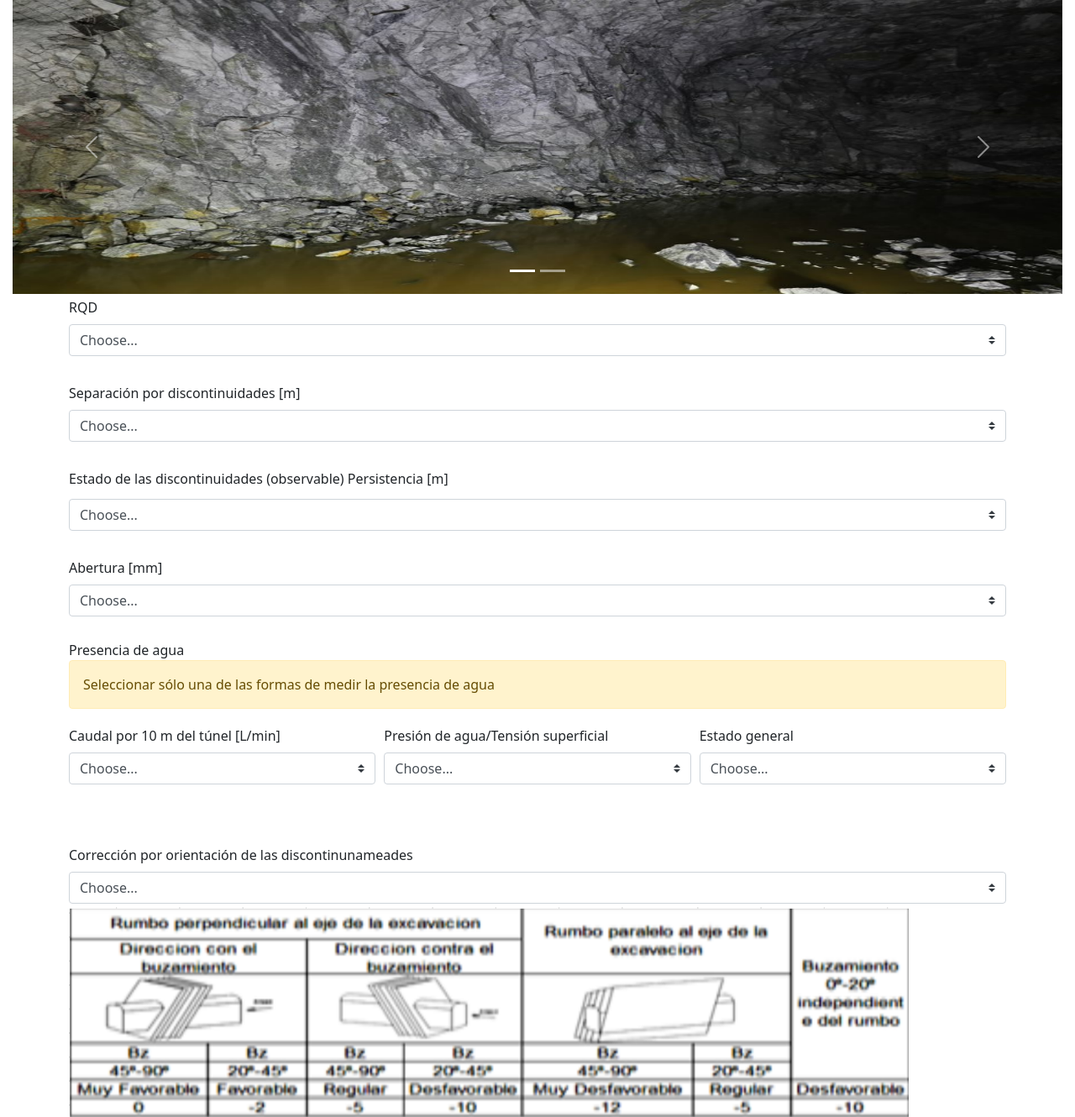
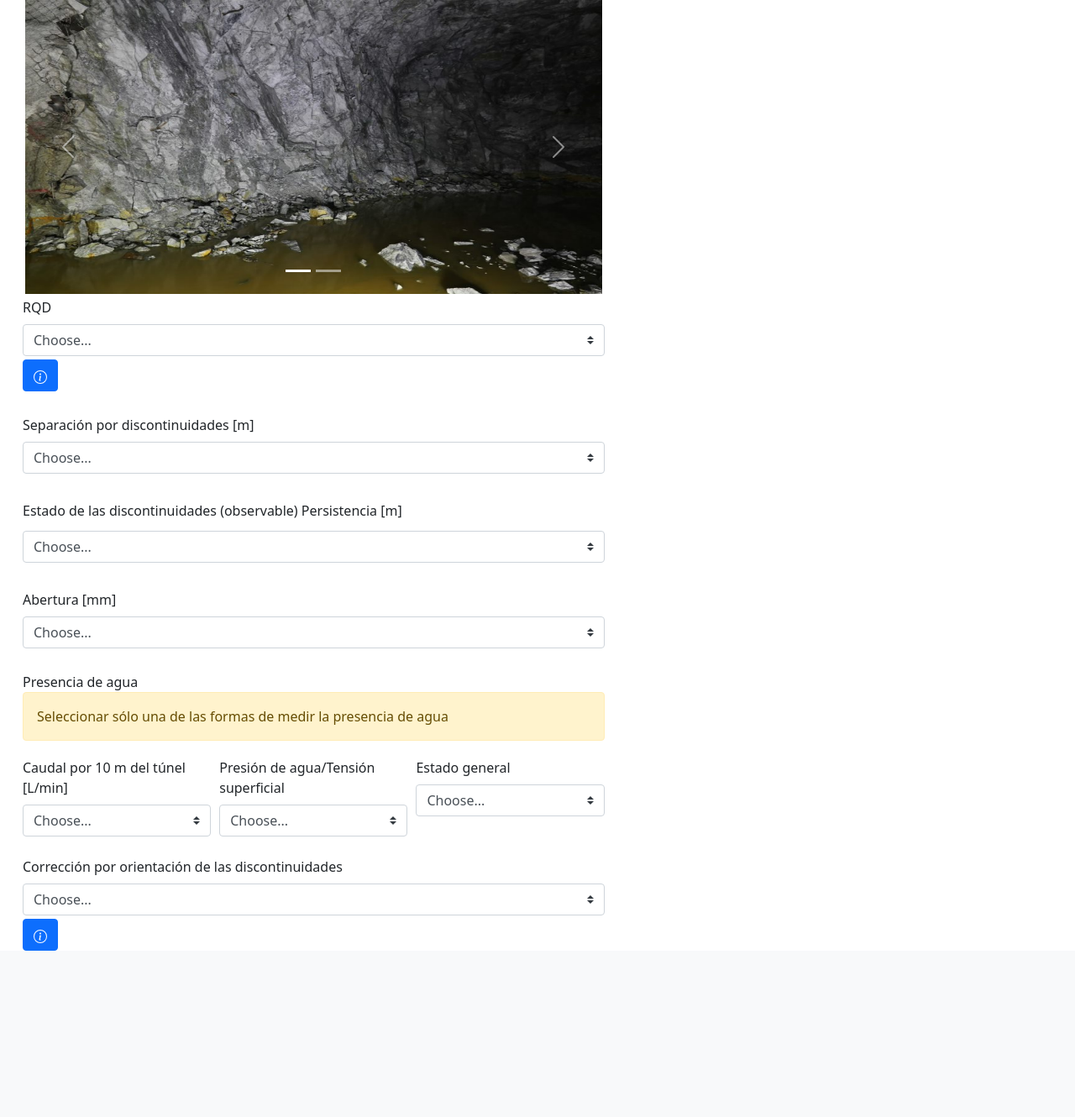
Before and after one commit to cata-cvc/taller-de-proyectos, a Flask app: page /rmr in a window 1280 px wide, after a click on "Datos fotografía". Shown: the part 118-1448 px from the top of the page at 84% size. After the commit the page ends 1250 px from the top, so only its background shows below. Run offline with Flask 2, Linux system fonts and the light colour scheme; some libraries are stand-ins or nearby versions.

Commit message:
version presentada

```diff
--- a/app.py
+++ b/app.py
@@ -1,6 +1,10 @@
-from flask import Flask, redirect, url_for, render_template, request
+from flask import Flask, redirect, url_for, render_template, request, send_file
+
 from wtforms import Form, TextField, TextAreaField, validators, StringField, SubmitField
 import sqlite3 as sql
+import xlsxwriter
+import os
+
 
 conn = sql.connect('database.db')
 print ("Opened database successfully")
@@ -47,6 +51,8 @@ def nueva_empresa():
 
 empresa="Empresa test"
 geologo="Geologo test"
+informe=[]
+param=["Resistencia", "RQD", "Separación", "Persistencia", "Abertura", "Rugosidad", "Relleno", "Alteracion", "Corrección por discontinuidades", "Puntaje", "Clase", "Excavacion", "Apernado", "Hormigón", "Aceros", "Fortificacion Geobrugg"]
 
 @app.route("/rmr")
 def rmr():
@@ -68,7 +74,7 @@ def rec_rmr():
     if request.method=='POST':
         resistencia=0
         r1=request.form.get("resistencia1")
-        r2=request.args.get("resistencia2")
+        r2=request.form.get("resistencia2")
         if r1==None:
             resistencia=int(r2)
         elif r2==None:
@@ -93,8 +99,9 @@ def rec_rmr():
         rugosidad=int(request.form.get("rugosidad"))
         relleno=int(request.form.get("relleno"))
         alteracion=int(request.form.get("alteracion"))
-    puntaje=resistencia+rqd+separacion+persistencia+abertura+agua+rugosidad+relleno+alteracion+correccion
+    puntaje1=resistencia+rqd+separacion+persistencia+abertura+agua+rugosidad+relleno+alteracion+correccion
     clase=""
+    puntaje=puntaje1*0.68+4.13
     if puntaje < 21:
         clase="Clase V"
     elif puntaje < 41 and puntaje > 20:
@@ -110,24 +117,29 @@ def rec_rmr():
     apernado=""
     hormigon=""
     aceros=""
+    fortificacion=""
     if clase=="Clase I":
         excavacion="Frente completa, 3 metros de avance"
         apernado="Generalmente no requiere soporte"
         hormigon="Generalmente no requiere soporte"
         aceros="Generalmente no requiere soporte"
+        fortificacion="Pernos Split Set con Shotcrete con fibras donde se requiera"
     elif clase=="Clase II":
         excavacion="Frente completa, 1 a 1,5 metros de avances, soporte completo a 20 metros de la frente"
         apernado="Localmente, apernado en corona de 3 metros de largo, espaciado 2,5 metros con mallado de alambre en el techo"
         hormigon="50 milimetros en corona, donde sea requerido"
         aceros="Ninguno"
+        fortificacion="Localmente pernos Split Set de 3 metros cada 2,5 metros; con Malla Eslavonado MFI 3500 y Shotcrete de 50 mm en corona o donde se requiera"
     elif clase=="Clase III":
         excavacion="Encabezado superior y banco. Avance de 1,5 a 3 metros, comenzar soporte después de cada tronada. Soporte completo a 10 metros de la frente"
         apernado="Apernado sistemático de 4 metros de largo, espaciado de 1,5 a 2 metros en coronas y murallas, con mallado de alambre"
         hormigon="50 a 100 milimetros en frente y 30 milimetros lados"
         aceros="Ninguno"
+        fortificacion="Pernos Helicoidales hormigonado 25 mm de 4 metros cada 1,5 a 2 metros en corona y murallas; Malla Minax 80/4 en techo y Shotcrete 50 a 100 mm en frente y 30 mm en lados"
     elif clase=="Clase IV":
         excavacion="Encabezado superior y banco, avance de 1 a 1,5 metros en corona. Instalar soporte al mismo tiempo que se genera excavación a 10 metros de la frente"
         apernado="Apernado sistemático de 4 a 5 metros de longitud, espaciados de 1 a 1,5 metros en corona y murallas, con mallado de alambre"
+        fortificacion="Pernos Helicoidales hormigonado 25 mm de 4 metros cada 1 a 1,5 metros en corona y murallas; Malla Minax 80/5 y Shotcrete 100 a 150 mm en corona y 100 mm en lados"
         hormigon="100 a 150 milimetros en corona y 100 milimetros en lados"
         aceros="Costillas livianas a medias, espaciadas 1,5 metros donde se requiera"
     elif clase=="Clase V":
@@ -135,15 +147,33 @@ def rec_rmr():
         apernado="Apernado sistemático de 5 a 6 metros de longitud, espaciado de 1 a 1,5 metros en corona y murallas, con mallado de alambre y pernos invertidos"
         hormigon="150 a 200 milimetros en corona, 150 milimetros en lados y 50 milimetros sobre frente"
         aceros="Costillas medias a pesadas, espaciadas de 0,75 metros con revestimiento de acero y tablestacas si se requiere. Invertido cerrado"
+        fortificacion="Pernos Helicodiales hormigonado 25 mm de 4 metros; Malla Minax 80/4 plus, Pernos Cables Espirales hormigonados de 6 metros; Malla Minax 65/4 y Shotcrete"
 
-    return render_template('rec_rmr.html', puntaje=puntaje, clase=clase, excavacion=excavacion, apernado=apernado,hormigon=hormigon,aceros=aceros)
+    informe=[resistencia, rqd, separacion, persistencia, abertura, rugosidad, relleno, alteracion, correccion, puntaje, clase, excavacion, apernado, hormigon, aceros, fortificacion]
+
+    workbook = xlsxwriter.Workbook('datos1.xlsx')
+    worksheet = workbook.add_worksheet()
+
+    row=0
+    col=0
+    for i in range(len(informe)):
+        worksheet.write(row,col,param[i])
+        worksheet.write(row, col+1, informe[i])
+        row +=1
+
+    workbook.close()
+
+    return render_template('rec_rmr.html', puntaje=puntaje, clase=clase, excavacion=excavacion, apernado=apernado,hormigon=hormigon,aceros=aceros, fortificacion=fortificacion)
 
 
 @app.route("/nuevo_proyecto")
 def proyecto():
     return render_template('proyecto.html', show_predictions_modal=True)
 
-
+UPLOAD_DIRECTORY = "/TP"
+@app.route("/rec_rmr/<path:filename>")
+def download(filename):
+    return send_file(filename, as_attachment=True)
 
 if __name__ == "__main__":
     app.run(debug=True)
--- a/templates/mrmr.html
+++ b/templates/mrmr.html
@@ -1,5 +1,5 @@
 <!DOCTYPE html>
-{% extends "layout.html" %}
+{% extends "rmr.html" %}
 {% block content%}
 
 <nav>
@@ -28,4 +28,5 @@
 
   </form>
 
+
 {% endblock %}
--- a/templates/rmr.html
+++ b/templates/rmr.html
@@ -11,6 +11,7 @@
   </nav>
 
   <form class="" action="rec_rmr" method="POST">
+    <div class="col-md-7">
         <div class="tab-content" id="nav-tabContent">
             <div class="tab-pane fade show active" id="nav-home" role="tabpanel" aria-labelledby="nav-home-tab">
                 <div class="form-row">
@@ -94,6 +95,7 @@
                 </div>
 
             </div>
+
             <div class="tab-pane fade" id="nav-profile" role="tabpanel" aria-labelledby="nav-profile-tab">
 
                 <div class="col">
@@ -137,6 +139,33 @@
                                 <option value="17">75 a 90</option>
                                 <option value="20">90 a 100</option>
                             </select>
+                            <!-- Button trigger modal -->
+                            <button type="button" class="btn btn-primary" data-toggle="modal" data-target="#exampleModalCenter">
+                                <svg xmlns="http://www.w3.org/2000/svg" width="16" height="16" fill="currentColor" class="bi bi-info-circle" viewBox="0 0 16 16">
+                                    <path d="M8 15A7 7 0 1 1 8 1a7 7 0 0 1 0 14zm0 1A8 8 0 1 0 8 0a8 8 0 0 0 0 16z"/>
+                                    <path d="m8.93 6.588-2.29.287-.082.38.45.083c.294.07.352.176.288.469l-.738 3.468c-.194.897.105 1.319.808 1.319.545 0 1.178-.252 1.465-.598l.088-.416c-.2.176-.492.246-.686.246-.275 0-.375-.193-.304-.533L8.93 6.588zM9 4.5a1 1 0 1 1-2 0 1 1 0 0 1 2 0z"/>
+                                  </svg>
+                            </button>
+
+                            <!-- Modal -->
+                            <div class="modal fade" id="exampleModalCenter" tabindex="-1" role="dialog" aria-labelledby="exampleModalCenterTitle" aria-hidden="true">
+                                <div class="modal-dialog modal-dialog-centered" role="document">
+                                <div class="modal-content">
+                                    <div class="modal-header">
+                                    <h5 class="modal-title" id="exampleModalLongTitle">RQD</h5>
+                                    <button type="button" class="close" data-dismiss="modal" aria-label="Close">
+                                        <span aria-hidden="true">&times;</span>
+                                    </button>
+                                    </div>
+                                    <div class="modal-body">
+                                    Si no existen sondajes RQD=115-3.3Jv (nº de discontinuidades por unidad de volumen, con Jv> 4,5)
+                                    </div>
+                                    <div class="modal-footer">
+                                    <button type="button" class="btn btn-secondary" data-dismiss="modal">Cerrar</button>
+                                    </div>
+                                </div>
+                                </div>
+                            </div>
 
                             <br>
                             <br>
@@ -213,6 +242,7 @@
                                     </div>
                                     <div class="col-md-4 mb-3">
                                         <label class="my-1 mr-2" for="inlineFormCustomSelectPref">Estado general</label>
+                                        <br>
                                         <select class="custom-select my-1 mr-sm-2" name="agua3">
                                             <option selected>Choose...</option>
                                             <option value="15">Seco</option>
@@ -225,10 +255,8 @@
                                 </div>
                             </div>
 
-                        <br>
-                        <br>
 
-                        <label class="my-1 mr-2" for="inlineFormCustomSelectPref">Corrección por orientación de las discontinunameades</label>
+                            <label class="my-1 mr-2" for="inlineFormCustomSelectPref">Corrección por orientación de las discontinuidades</label>
                             <select class="custom-select my-1 mr-sm-2" name="correccion">
                                 <option selected>Choose...</option>
                                 <option value="0">Muy favorable</option>
@@ -237,131 +265,46 @@
                                 <option value="-10">Desfavorable</option>
                                 <option value="-15">Muy desfavorable</option>
                             </select>
-                        <img src="{{url_for('static', filename='orientacion.png')}}" width="1000" height="250"/>
+                            <!-- Button trigger modal -->
+                            <button type="button" class="btn btn-primary" data-toggle="modal" data-target="#exampleModalCenter3">
+                                <svg xmlns="http://www.w3.org/2000/svg" width="16" height="16" fill="currentColor" class="bi bi-info-circle" viewBox="0 0 16 16">
+                                    <path d="M8 15A7 7 0 1 1 8 1a7 7 0 0 1 0 14zm0 1A8 8 0 1 0 8 0a8 8 0 0 0 0 16z"/>
+                                    <path d="m8.93 6.588-2.29.287-.082.38.45.083c.294.07.352.176.288.469l-.738 3.468c-.194.897.105 1.319.808 1.319.545 0 1.178-.252 1.465-.598l.088-.416c-.2.176-.492.246-.686.246-.275 0-.375-.193-.304-.533L8.93 6.588zM9 4.5a1 1 0 1 1-2 0 1 1 0 0 1 2 0z"/>
+                                  </svg>
+                            </button>
+
+                            <!-- Modal -->
+                            <div class="modal fade" id="exampleModalCenter3" tabindex="-1" role="dialog" aria-labelledby="exampleModalCenterTitle" aria-hidden="true">
+                                <div class="modal-dialog modal-lg" role="document">
+                                <div class="modal-content">
+                                    <div class="modal-header">
+                                    <h5 class="modal-title" id="exampleModalLongTitle">Corrección por orientacion de discontinuidades</h5>
+                                    <button type="button" class="close" data-dismiss="modal" aria-label="Close">
+                                        <span aria-hidden="true">&times;</span>
+                                    </button>
+                                    </div>
+
+                                    <div class="modal-body">
+                                        <img src="{{url_for('static', filename='orientacion.png')}}" width="750" height="250"/>
+                                    </div>
+
+                                    <div class="modal-footer">
+                                    <button type="button" class="btn btn-secondary" data-dismiss="modal">Cerrar</button>
+                                    </div>
+                                </div>
+                                </div>
+                            </div>
+
+
 
                             </div>
                         </div>
                     </div>
                 </div>
-            <!--
-                <label class="my-1 mr-2" for="inlineFormCustomSelectPref">RQD</label>
-            <select class="custom-select my-1 mr-sm-2" name="rqd">
-                <option selected>Choose...</option>
-                <option value="3">Menor a 25</option>
-                <option value="8">25 a 50</option>
-                <option value="13">50 a 75</option>
-                <option value="17">75 a 90</option>
-                <option value="20">90 a 100</option>
-            </select>
-
-            <br>
-            <br>
-
-            <label class="my-1 mr-2" for="inlineFormCustomSelectPref">Separación por discontinuidades [m]</label>
-            <select class="custom-select my-1 mr-sm-2" name="separacion">
-                <option selected>Choose...</option>
-                <option value="20">Mayor a 2</option>
-                <option value="15">0,6 a 2</option>
-                <option value="10">0,2 a 0,6</option>
-                <option value="8">0,06 a 0,2</option>
-                <option value="5">Menor a 0,06</option>
-            </select>
-
-            <br>
-            <br>
-            <label>Estado de las discontinuidades (observable)</label>
-
-            <label class="my-1 mr-2" for="inlineFormCustomSelectPref">Persistencia [m]</label>
-            <select class="custom-select my-1 mr-sm-2" name="persistencia">
-                <option selected>Choose...</option>
-                <option value="6">Menor a 1</option>
-                <option value="4">1 a 3</option>
-                <option value="2">3 a 10</option>
-                <option value="1">10 a 20</option>
-                <option value="0">Mayor a 20</option>
-
-            </select>
-
-            <br>
-            <br>
-
-            <label class="my-1 mr-2" for="inlineFormCustomSelectPref">Abertura [mm]</label>
-            <select class="custom-select my-1 mr-sm-2" name="abertura">
-                <option selected>Choose...</option>
-                <option value="6">Nada</option>
-                <option value="5">Menor a 0,1</option>
-                <option value="3">0,1 a 1</option>
-                <option value="1">1 a 5</option>
-                <option value="0">Mayor a 5</option>
-            </select>
-
-            <br>
-            <br>
-
-            Presencia de agua
-
-            <div class="tab-pane fade show active" id="nav-home" role="tabpanel" aria-labelledby="nav-home-tab">
-                <div class="alert alert-warning" role="alert">
-                    Seleccionar sólo una de las formas de medir la presencia de agua
-                </div>
-                <div class="form-row">
-                    <div class="col-md-4 mb-3">
-                        <label class="my-1 mr-2" for="inlineFormCustomSelectPref">Caudal por 10 m del túnel [L/min]</label>
-                        <select class="custom-select my-1 mr-sm-2" name="agua1">
-                            <option selected>Choose...</option>
-                            <option value="15">Nulo</option>
-                            <option value="10">Menor a 10</option>
-                            <option value="7">10 a 25</option>
-                            <option value="4">25 a 125</option>
-                            <option value="0">Mayor a 125</option>
-                        </select>
-                    </div>
-                    <div class="col-md-4 mb-3">
-                        <label class="my-1 mr-2" for="inlineFormCustomSelectPref">Presión de agua/Tensión superficial</label>
-                        <select class="custom-select my-1 mr-sm-2" name="agua2">
-                            <option selectede>Choose...</option>
-                            <option value="15">0</option>
-                            <option value="10">0 a 0,1</option>
-                            <option value="7">0,1 a 0,2</option>
-                            <option value="4">0,2 a 0,5</option>
-                            <option value="0">Mayor a 0,5</option>
-                        </select>
-                    </div>
-                    <div class="col-md-4 mb-3">
-                        <label class="my-1 mr-2" for="inlineFormCustomSelectPref">Estado general</label>
-                        <select class="custom-select my-1 mr-sm-2" name="agua3">
-                            <option selected>Choose...</option>
-                            <option value="15">Seco</option>
-                            <option value="10">Ligeramente húmedo</option>
-                            <option value="7">Húmedo</option>
-                            <option value="4">Goteando</option>
-                            <option value="0">Fluyendo</option>
-                        </select>
-                    </div>
-                </div>
-            </div>
-
-            <br>
-            <br>
-            <label class="my-1 mr-2" for="inlineFormCustomSelectPref">Corrección por orientación de las discontinunameades</label>
-            <select class="custom-select my-1 mr-sm-2" name="correccion">
-                <option selected>Choose...</option>
-                <option value="0">Muy favorable</option>
-                <option value="-2">Favorable</option>
-                <option value="-5">Regular</option>
-                <option value="-10">Desfavorable</option>
-                <option value="-15">Muy desfavorable</option>
-            </select>
-            <img src="{{url_for('static', filename='orientacion.png')}}" width="1000" height="250"/>
-
-            </div>
-
-            -->
-
 
 
             <div class="tab-pane fade" id="nav-contact" role="tabpanel" aria-labelledby="nav-contact-tab">
-            <label>Estado de las discontinuidades (revisión en terreno)</label>
+                <label><h6>Estado de las discontinuidades (revisión en terreno)</h6></label>
                 <br>
                 <br>
                 <label class="my-1 mr-2" for="inlineFormCustomSelectPref">Rugosidad</label>
@@ -385,6 +328,34 @@
                     <option value="2">Blanco menor a 5 mm</option>
                     <option value="0">Blando mayor a 5 mm</option>
                 </select>
+                <!-- Button trigger modal -->
+                <button type="button" class="btn btn-primary" data-toggle="modal" data-target="#exampleModalCenter2">
+                    <svg xmlns="http://www.w3.org/2000/svg" width="16" height="16" fill="currentColor" class="bi bi-info-circle" viewBox="0 0 16 16">
+                        <path d="M8 15A7 7 0 1 1 8 1a7 7 0 0 1 0 14zm0 1A8 8 0 1 0 8 0a8 8 0 0 0 0 16z"/>
+                        <path d="m8.93 6.588-2.29.287-.082.38.45.083c.294.07.352.176.288.469l-.738 3.468c-.194.897.105 1.319.808 1.319.545 0 1.178-.252 1.465-.598l.088-.416c-.2.176-.492.246-.686.246-.275 0-.375-.193-.304-.533L8.93 6.588zM9 4.5a1 1 0 1 1-2 0 1 1 0 0 1 2 0z"/>
+                      </svg>
+                </button>
+
+                <!-- Modal -->
+                <div class="modal fade" id="exampleModalCenter2" tabindex="-1" role="dialog" aria-labelledby="exampleModalCenterTitle" aria-hidden="true">
+                    <div class="modal-dialog modal-dialog-centered" role="document">
+                    <div class="modal-content">
+                        <div class="modal-header">
+                        <h5 class="modal-title" id="exampleModalLongTitle">Modal title</h5>
+                        <button type="button" class="close" data-dismiss="modal" aria-label="Close">
+                            <span aria-hidden="true">&times;</span>
+                        </button>
+                        </div>
+                        <div class="modal-body">
+                        Ejemplos rellenos duros: Qz, Feldespatos
+                        Ejemplos rellenos blandos: Yeso, Calcita
+                        </div>
+                        <div class="modal-footer">
+                        <button type="button" class="btn btn-secondary" data-dismiss="modal">Cerrar</button>
+                        </div>
+                    </div>
+                    </div>
+                </div>
                 <br>
                 <br>
 
@@ -402,7 +373,9 @@
                 <input type="submit" class="btn btn-primary mb-2" value="Calcular">
             </div>
         </div>
+    </div>
 
   </form>
 
+
 {%endblock%}
```
Also changed, not shown: templates/rec_rmr.html (+7 -1 lines), 2 other files. Lines whose indentation alone changed are shown as unchanged.
